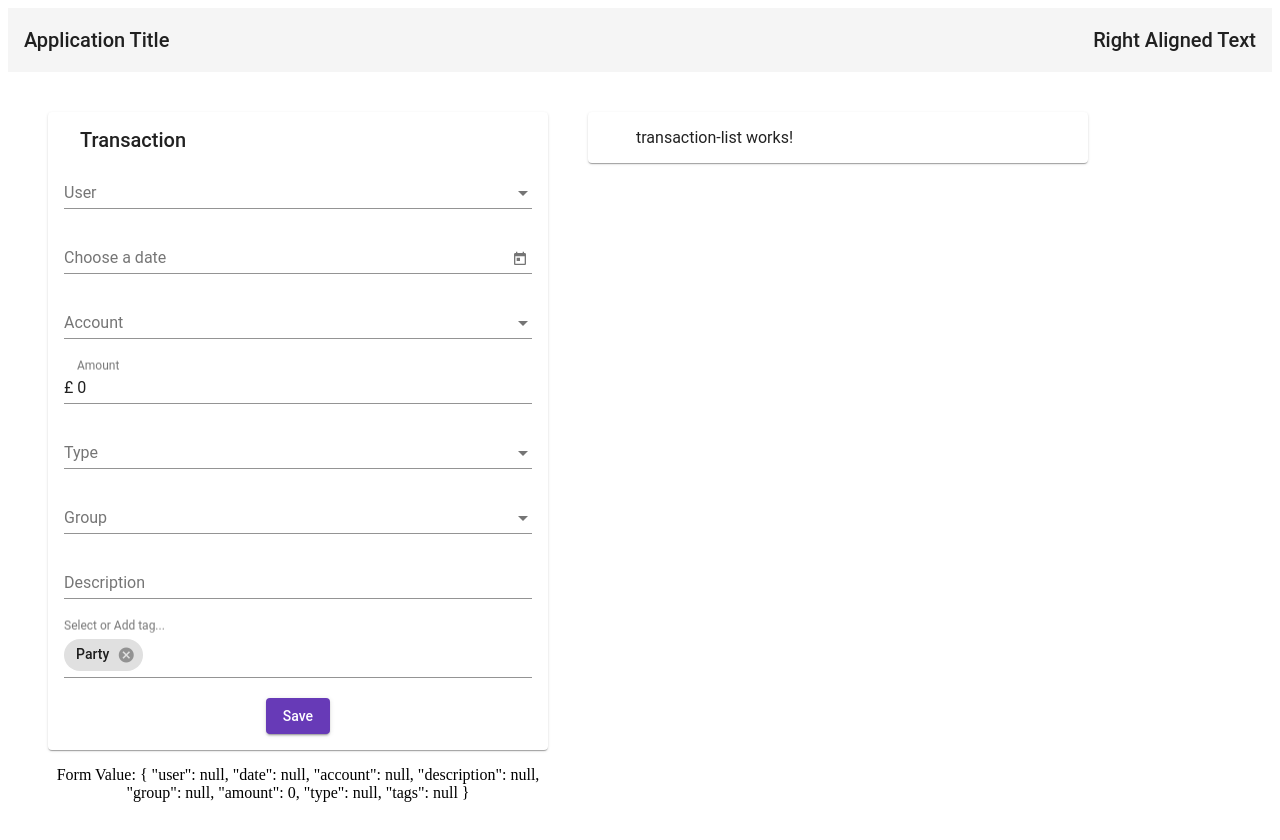
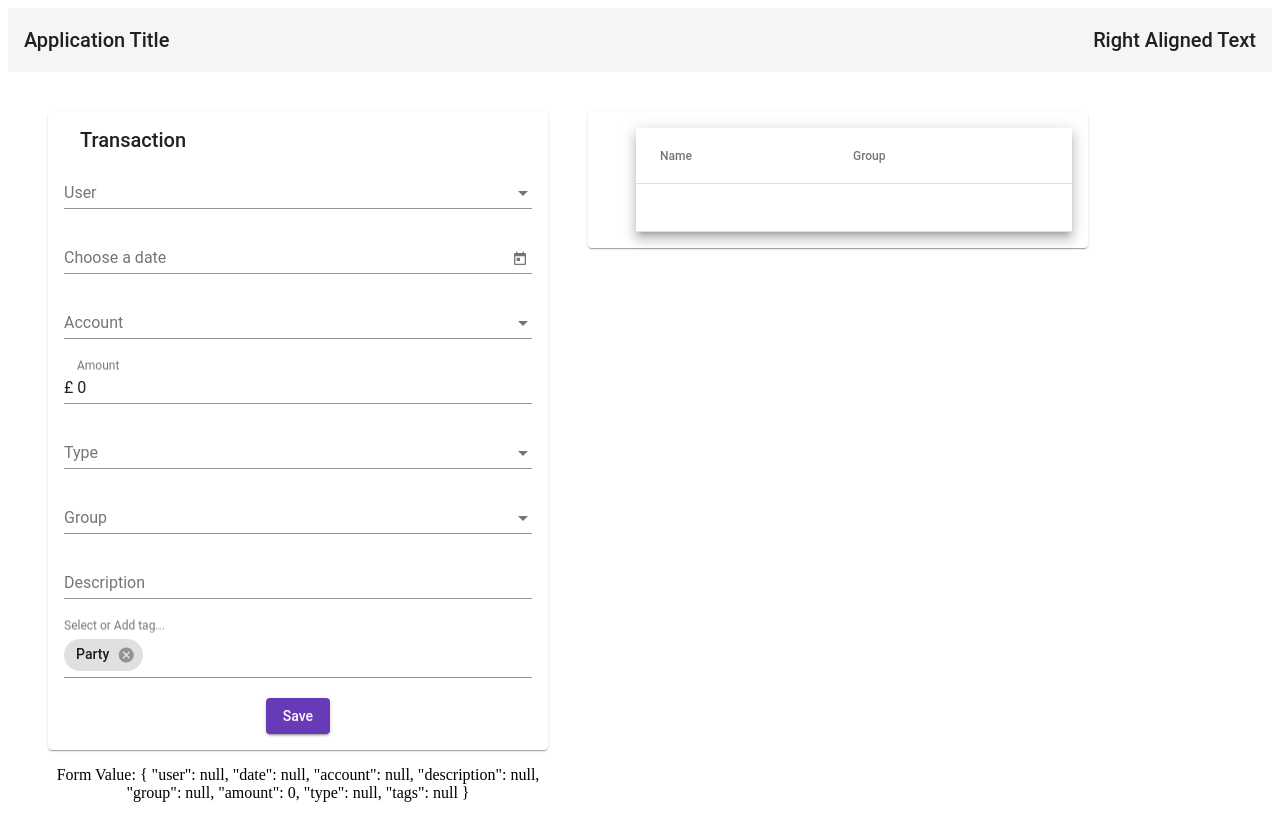
Before and after one commit to MRBalbuena/mrfinance-ui, an Angular app: page / in a window 1280 px wide. Shown: the top 840 px of the page. Built offline with nearby package versions, Linux system fonts and the light colour scheme.

Commit message:
Added table to transaction-list.component

```diff
--- a/src/app/app-container/app-container.component.html
+++ b/src/app/app-container/app-container.component.html
@@ -3,6 +3,6 @@
             <app-transaction [transaction]="transaction" (editedTransaction)="submitTransaction($event)"></app-transaction>
       </div>
       <div class="body-card">
-            <app-transaction-list></app-transaction-list>
+            <app-transaction-list [transactions]="transactions"></app-transaction-list>
       </div>
 </div>
--- a/src/app/app-container/app-container.component.ts
+++ b/src/app/app-container/app-container.component.ts
@@ -1,4 +1,4 @@
-import { Component, OnInit } from '@angular/core';
+import { Component, OnInit, Input } from '@angular/core';
 import { ITransaction } from '../models/transaction.models';
 
 @Component({
@@ -23,9 +23,11 @@ export class AppContainerComponent implements OnInit {
       type: null,
       tags: null
     };
+    this.transactions = [];
   }
 
   submitTransaction(submitted: ITransaction) {
     console.log('submitted', submitted);
+    this.transactions.push(submitted);
   }
 }
--- a/src/app/app-container/transaction-list/transaction-list.component.html
+++ b/src/app/app-container/transaction-list/transaction-list.component.html
@@ -1,5 +1,16 @@
 <mat-card>
   <mat-card-header>
-  transaction-list works!
+    <table mat-table [dataSource]="transactionList" class="mat-elevation-z8">
+      <ng-container matColumnDef="user">
+        <th mat-header-cell *matHeaderCellDef> Name </th>
+        <td mat-cell *matCellDef="let user"> {{user.name}} </td>
+      </ng-container>
+      <ng-container matColumnDef="group">
+        <th mat-header-cell *matHeaderCellDef> Group </th>
+        <td mat-cell *matCellDef="let group"> {{group.name}} </td>
+      </ng-container>
+      <tr mat-header-row *matHeaderRowDef="columnsToDisplay"></tr>
+      <tr mat-row *matRowDef="let myRowData; columns: columnsToDisplay"></tr>
+    </table>
   </mat-card-header>
 </mat-card>
--- a/src/app/app-container/transaction-list/transaction-list.component.scss
+++ b/src/app/app-container/transaction-list/transaction-list.component.scss
@@ -0,0 +1,3 @@
+table {
+    width: 100%;
+}
--- a/src/app/app-container/transaction-list/transaction-list.component.ts
+++ b/src/app/app-container/transaction-list/transaction-list.component.ts
@@ -1,15 +1,37 @@
-import { Component, OnInit } from '@angular/core';
+import { Component, OnInit, OnChanges, SimpleChanges, Input } from '@angular/core';
+import { ITransaction } from 'src/app/models/transaction.models';
 
 @Component({
   selector: 'app-transaction-list',
   templateUrl: './transaction-list.component.html',
   styleUrls: ['./transaction-list.component.scss']
 })
-export class TransactionListComponent implements OnInit {
+export class TransactionListComponent implements OnInit, OnChanges {
+  @Input() transactions: ITransaction[];
 
+  transactionList: ITransaction[];
+  columnsToDisplay = [];
   constructor() { }
 
   ngOnInit() {
+    this.transactionList = [];
+    this.columnsToDisplay = ['user', 'group'];
+    this.transactionList = [
+      {
+        user: { 'id': 1, 'name': 'Marcelo' },
+        date: new Date(),
+        account: {id: 1, name: 'Barclays'},
+        description: 'Asda',
+        group: {id: 1, name: 'Supermarket'},
+        amount: 120,
+        type: {id: 1, name: 'Out'},
+        tags: [{id: 1, name: 'test'}]
+      }];
+  }
+
+  ngOnChanges(changes: SimpleChanges): void {
+    console.log('changes', changes);
+    this.transactionList = this.transactions;
   }
 
 }
```
